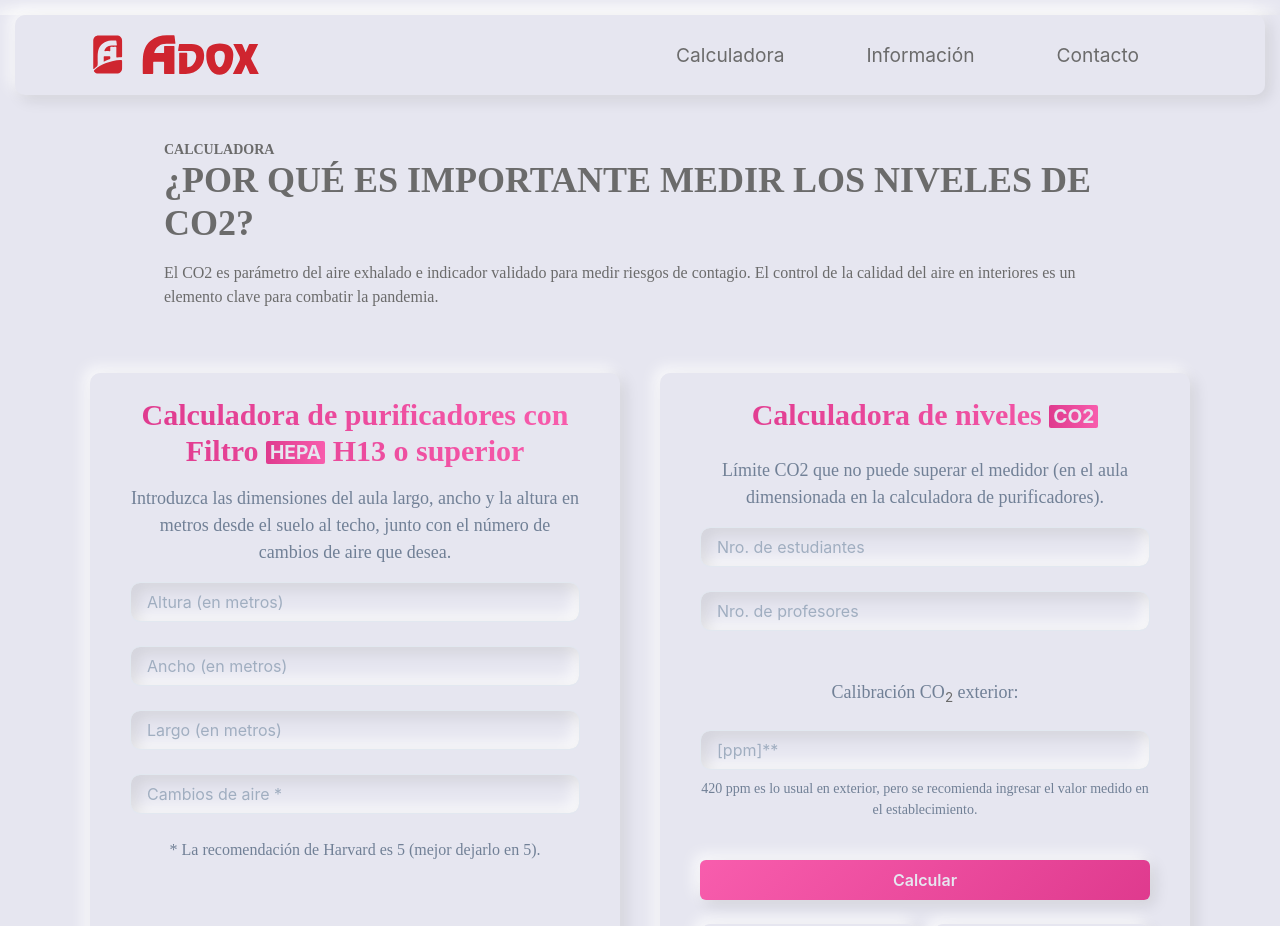
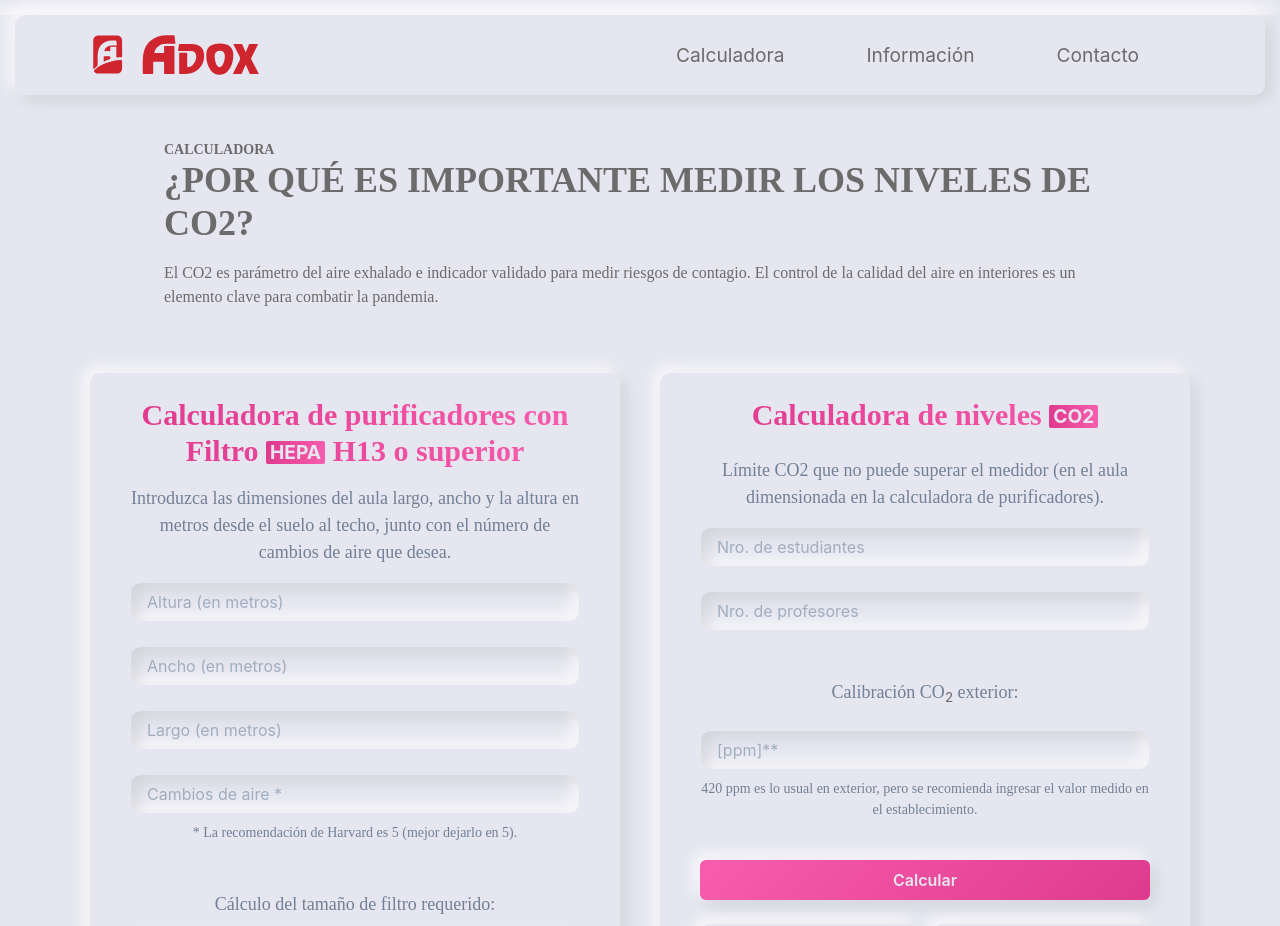
Before and after one commit to teootoledo/co2calculator, a React (Create React App) app: page / in a window 1280 px wide. Shown: the top 926 px of the page. Built offline with nearby package versions, Linux system fonts and the light colour scheme; a web font is replaced by a local one.

Commit message:
Fix visual

```diff
--- a/src/components/calculadora/CalculadoraCADR.js
+++ b/src/components/calculadora/CalculadoraCADR.js
@@ -127,8 +127,8 @@ const CalculadoraCADR = ({ room, setRoom }) => {
             <Text
               color="gray.500"
               fontFamily="SF-regular"
-              fontSize="md"
-              className="mb-3"
+              fontSize="sm"
+              className="mt-2"
             >
               * La recomendación de Harvard es 5 (mejor dejarlo en 5).
             </Text>
```
